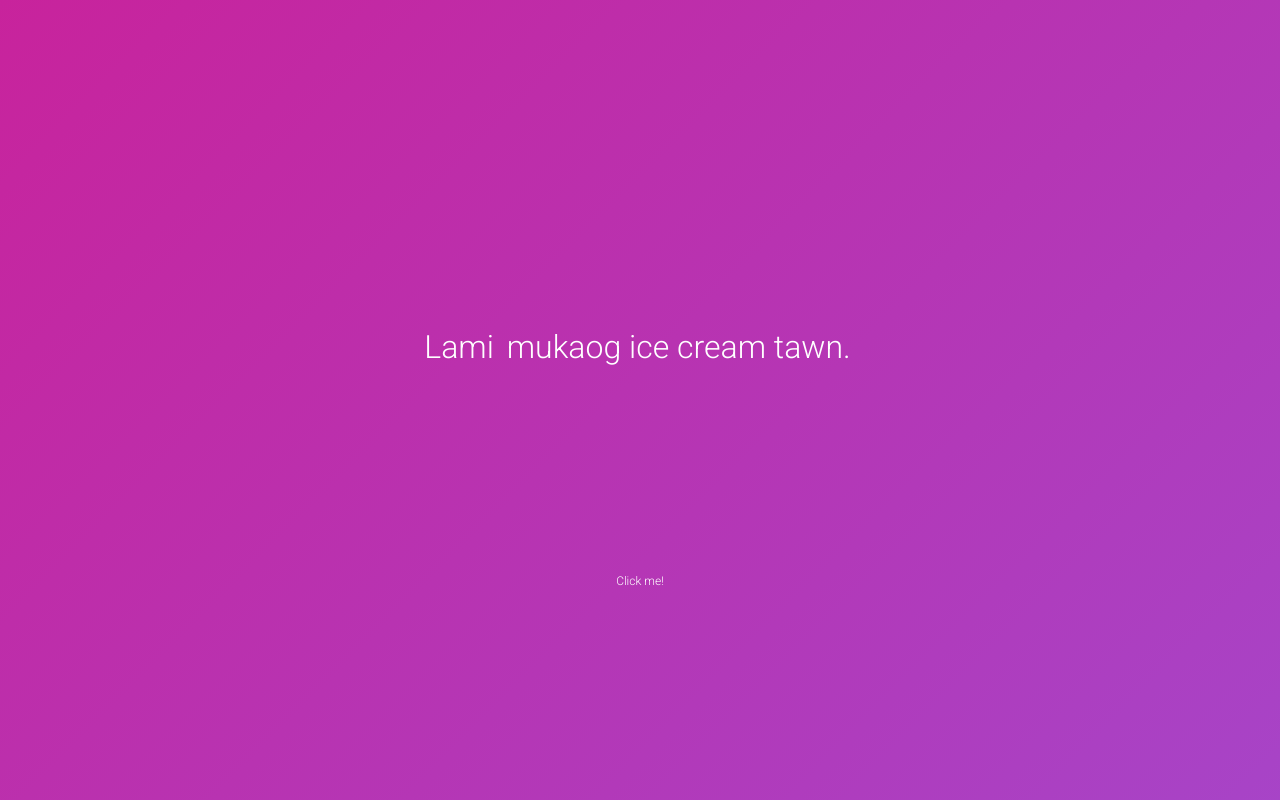
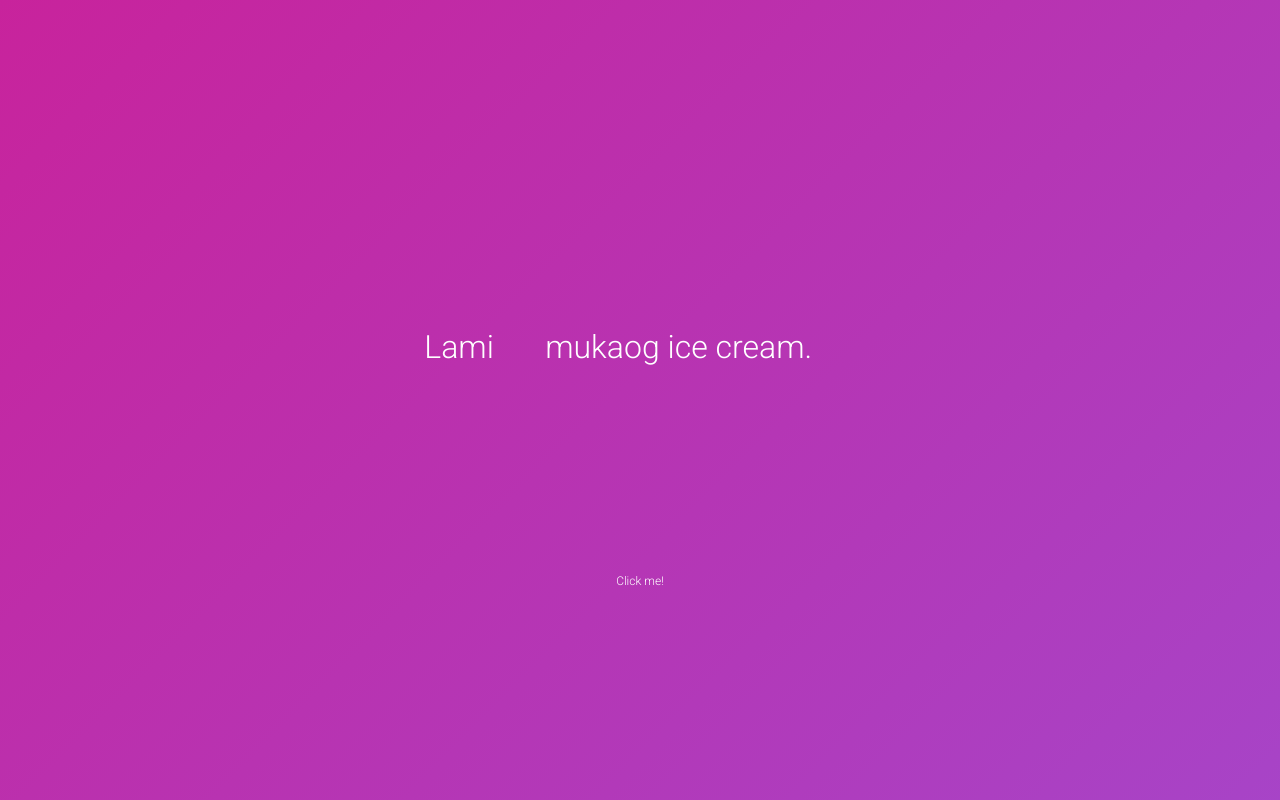
Before and after one commit to islacchi/surprise, a plain HTML site: page first.html in a window 1280 px wide. Shown: the top 800 px of the page. Drawn offline with Linux system fonts and the light colour scheme.

Commit message:
Update first.html

```diff
--- a/first.html
+++ b/first.html
@@ -8,7 +8,7 @@
 <body>
     <div>Lami</div>
 <div>
-  <span>mukaog ice cream tawn.</span>
+  <span>mukaog ice cream.</span>
 </div>
 
 <p><a href="flower.html">Click me!</a></p>
```
